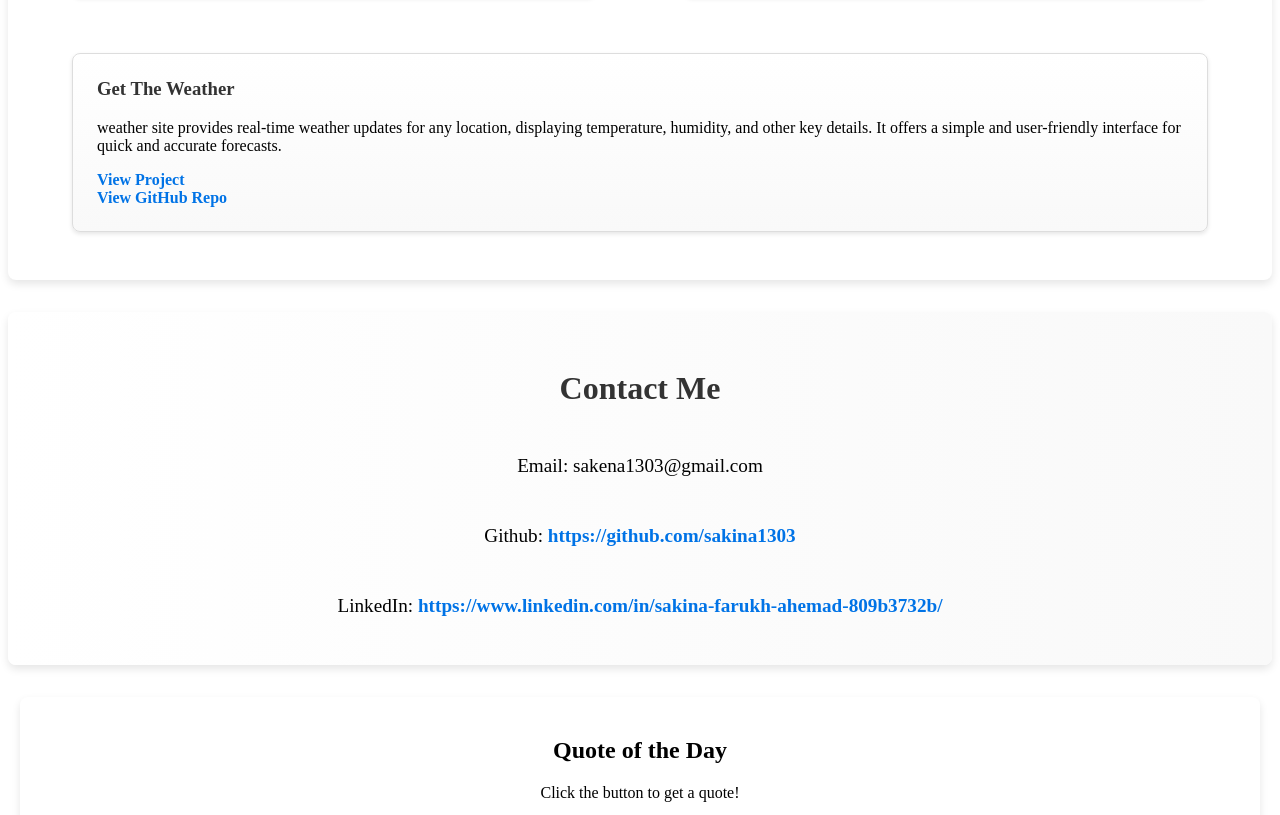
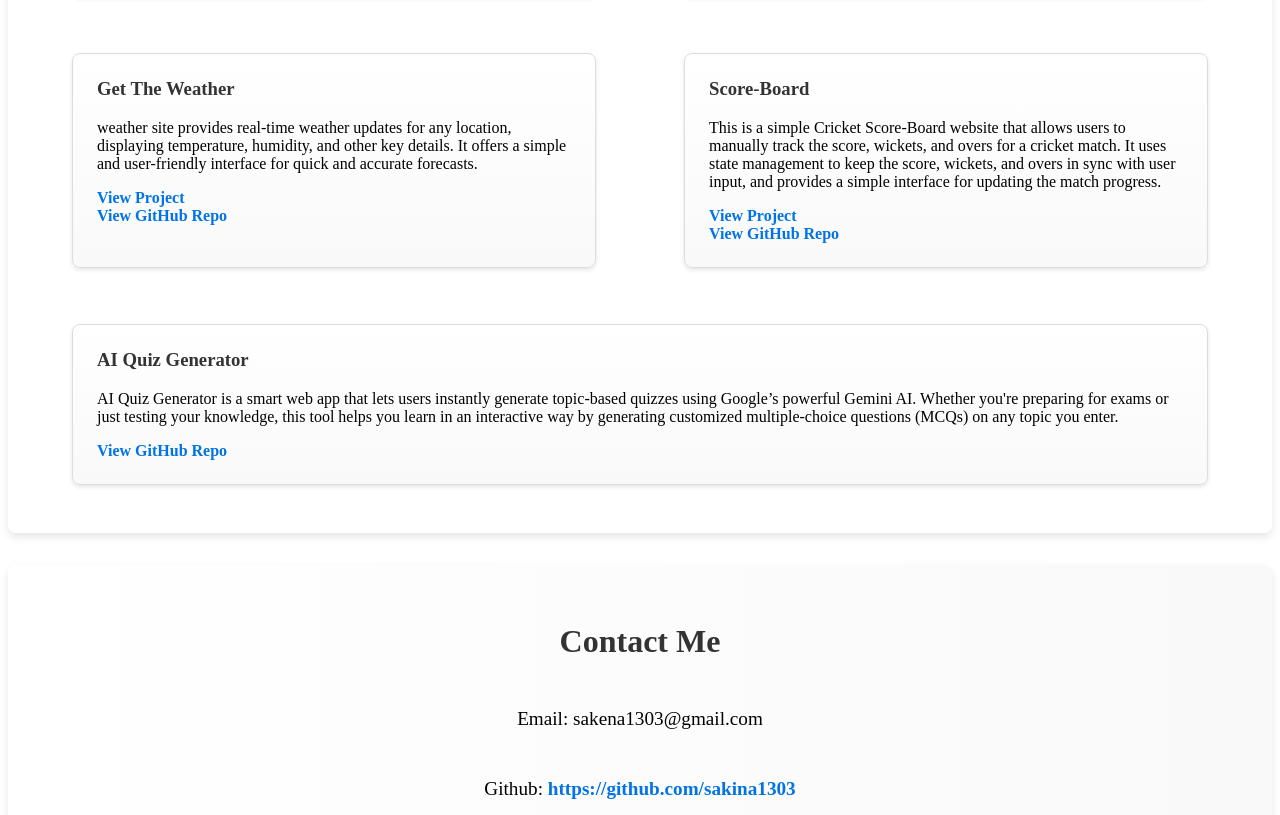
Before and after one commit to sakina1303/MyPortfolio, a plain HTML site: page index.html in a window 1280 px wide. Shown: the part 2579-3394 px from the top of the page. Drawn offline with Linux system fonts and the light colour scheme.

Commit message:
added projects

```diff
--- a/index.html
+++ b/index.html
@@ -125,6 +125,18 @@
                 <br>
                 <a href="https://github.com/sakina1303/Weather" target="_blank">View GitHub Repo</a>
             </div>
+            <div class="project">
+                <h3>Score-Board</h3>
+                <p>This is a simple Cricket Score-Board website that allows users to manually track the score, wickets, and overs for a cricket match. It uses state management to keep the score, wickets, and overs in sync with user input, and provides a simple interface for updating the match progress.</p>
+                <a href="https://scoreboard-dntq.vercel.app/" target="_blank">View Project</a>
+                <br>
+                <a href="https://github.com/sakina1303/Scoreboard" target="_blank">View GitHub Repo</a>
+            </div>
+            <div class="project">
+                <h3>AI Quiz Generator</h3>
+                <p>AI Quiz Generator is a smart web app that lets users instantly generate topic-based quizzes using Google’s powerful Gemini AI. Whether you're preparing for exams or just testing your knowledge, this tool helps you learn in an interactive way by generating customized multiple-choice questions (MCQs) on any topic you enter.</p>
+                <a href="https://github.com/sakina1303/QuizGenerator" target="_blank">View GitHub Repo</a>
+            </div>
         </div>
     </section>
 
```
